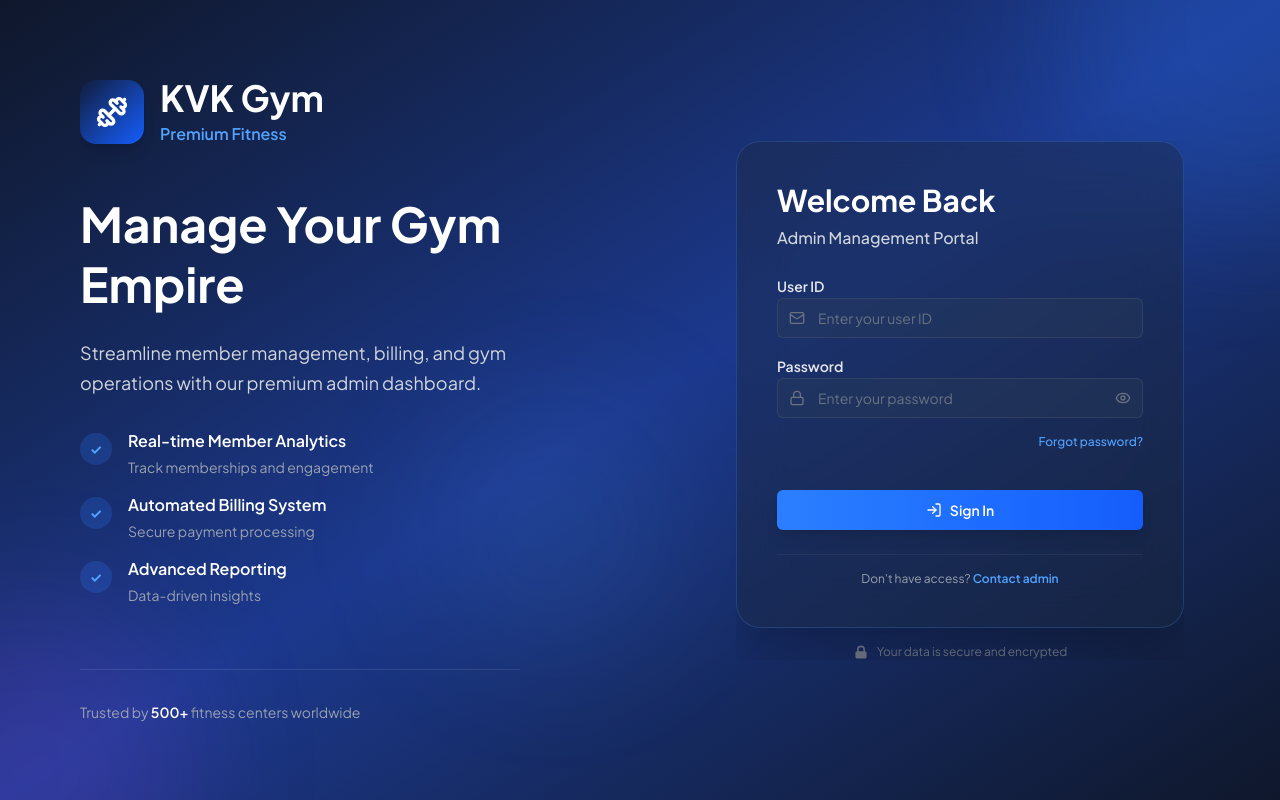
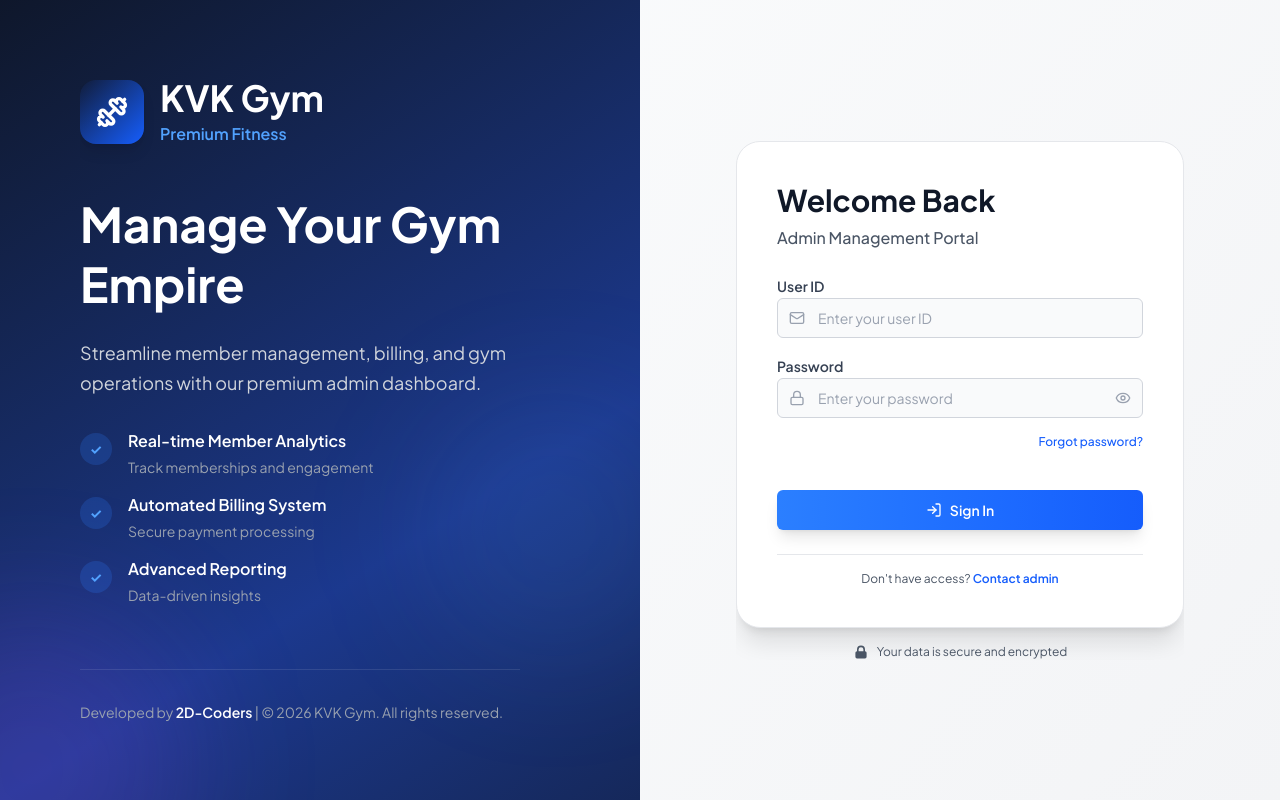
Before and after one commit to 2DCoders/KVK-Gym, a React (Vite) app in the folder kvk-gym-billing/: page / in a window 1280 px wide. Built offline with nearby package versions, Linux system fonts and the light colour scheme.

Commit message:
feat: update login page footer and form styling for improved aesthetics and accessibility

```diff
--- a/kvk-gym-billing/src/pages/login/index.tsx
+++ b/kvk-gym-billing/src/pages/login/index.tsx
@@ -96,29 +96,29 @@ export default function Login() {
             {/* Bottom accent */}
             <div className="mt-16 pt-8 border-t border-white/10">
               <p className="text-sm text-gray-400">
-                Trusted by <span className="font-semibold text-white">500+</span> fitness centers worldwide
+                Developed by <span className="font-semibold text-white">2D-Coders</span> | &copy; 2026 KVK Gym. All rights reserved.
               </p>
             </div>
           </div>
         </div>
 
         {/* Right side - Login form */}
-        <div className="w-full md:w-1/2 flex flex-col justify-center items-center px-4 py-0 md:px-12 lg:px-20 overflow-hidden">
+        <div className="w-full md:w-1/2 flex flex-col justify-center items-center px-4 py-0 md:px-12 lg:px-20 overflow-hidden bg-gradient-to-br from-gray-50 to-gray-100">
           <div className="w-full max-w-md animate-slide-up overflow-y-auto max-h-screen md:max-h-none">
-            {/* Glassmorphism card */}
-            <div className="backdrop-blur-xl bg-slate-800/40 border border-blue-400/20 rounded-3xl shadow-2xl p-8 md:p-10">
+            {/* White card */}
+            <div className="bg-white border border-gray-200 rounded-3xl shadow-xl p-8 md:p-10">
               {/* Header */}
               <div className="mb-6">
                 <div className="flex items-center gap-2 md:hidden mb-4">
                   <div className="w-10 h-10 bg-gradient-to-br from-blue-500 to-blue-600 rounded-xl flex items-center justify-center shadow-lg">
                     <Dumbbell className="w-6 h-6 text-white" strokeWidth={2.5} />
                   </div>
-                  <span className="font-bold text-lg text-white">KVK Gym</span>
+                  <span className="font-bold text-lg text-gray-900">KVK Gym</span>
                 </div>
-                <h2 className="text-3xl md:text-3xl font-bold text-white mb-2">
+                <h2 className="text-3xl md:text-3xl font-bold text-gray-900 mb-2">
                   Welcome Back
                 </h2>
-                <p className="text-gray-300 font-medium">
+                <p className="text-gray-600 font-medium">
                   Admin Management Portal
                 </p>
               </div>
@@ -127,11 +127,11 @@ export default function Login() {
               <form onSubmit={handleSubmit} className="space-y-4">
                 {/* User ID field */}
                 <div className="space-y-2">
-                  <Label htmlFor="userId" className="text-gray-200 font-semibold text-sm">
+                  <Label htmlFor="userId" className="text-gray-700 font-semibold text-sm">
                     User ID
                   </Label>
                   <div className="relative group">
-                    <Mail className="absolute left-3 top-1/2 -translate-y-1/2 w-4 h-4 text-gray-500 group-focus-within:text-blue-400 transition-colors" />
+                    <Mail className="absolute left-3 top-1/2 -translate-y-1/2 w-4 h-4 text-gray-400 group-focus-within:text-blue-500 transition-colors" />
                     <Input
                       id="userId"
                       name="userId"
@@ -139,7 +139,7 @@ export default function Login() {
                       placeholder="Enter your user ID"
                       value={formData.userId}
                       onChange={handleChange}
-                      className="pl-10 pr-4 bg-slate-700/30 border border-slate-600/50 rounded-lg focus:bg-slate-700/50 focus:border-blue-400/50 focus:ring-2 focus:ring-blue-400/20 transition-all placeholder:text-gray-500 h-9 text-gray-100"
+                      className="pl-10 pr-4 bg-gray-50 border border-gray-300 rounded-lg focus:bg-white focus:border-blue-500 focus:ring-2 focus:ring-blue-200 transition-all placeholder:text-gray-400 h-9 text-gray-900"
                       required
                     />
                   </div>
@@ -147,11 +147,11 @@ export default function Login() {
 
                 {/* Password field */}
                 <div className="space-y-2">
-                  <Label htmlFor="password" className="text-gray-200 font-semibold text-sm">
+                  <Label htmlFor="password" className="text-gray-700 font-semibold text-sm">
                     Password
                   </Label>
                   <div className="relative group">
-                    <Lock className="absolute left-3 top-1/2 -translate-y-1/2 w-4 h-4 text-gray-500 group-focus-within:text-blue-400 transition-colors" />
+                    <Lock className="absolute left-3 top-1/2 -translate-y-1/2 w-4 h-4 text-gray-400 group-focus-within:text-blue-500 transition-colors" />
                     <Input
                       id="password"
                       name="password"
@@ -159,13 +159,13 @@ export default function Login() {
                       placeholder="Enter your password"
                       value={formData.password}
                       onChange={handleChange}
-                      className="pl-10 pr-10 bg-slate-700/30 border border-slate-600/50 rounded-lg focus:bg-slate-700/50 focus:border-blue-400/50 focus:ring-2 focus:ring-blue-400/20 transition-all placeholder:text-gray-500 h-9 text-gray-100"
+                      className="pl-10 pr-10 bg-gray-50 border border-gray-300 rounded-lg focus:bg-white focus:border-blue-500 focus:ring-2 focus:ring-blue-200 transition-all placeholder:text-gray-400 h-9 text-gray-900"
                       required
                     />
                     <button
                       type="button"
                       onClick={() => setShowPassword(!showPassword)}
-                      className="absolute right-3 top-1/2 -translate-y-1/2 text-gray-500 hover:text-blue-400 transition-colors"
+                      className="absolute right-3 top-1/2 -translate-y-1/2 text-gray-400 hover:text-blue-500 transition-colors"
                       aria-label={showPassword ? 'Hide password' : 'Show password'}
                     >
                       {showPassword ? (
@@ -181,7 +181,7 @@ export default function Login() {
                 <div className="flex justify-end">
                   <a
                     href="#"
-                    className="text-blue-400 hover:text-blue-300 font-medium text-xs transition-colors">
+                    className="text-blue-600 hover:text-blue-700 font-medium text-xs transition-colors">
                     Forgot password?
                   </a>
                 </div>
@@ -197,10 +197,10 @@ export default function Login() {
               </form>
 
               {/* Footer */}
-              <div className="mt-6 pt-4 border-t border-slate-600/30 text-center">
-                <p className="text-xs text-gray-400">
+              <div className="mt-6 pt-4 border-t border-gray-200 text-center">
+                <p className="text-xs text-gray-600">
                   Don't have access?{' '}
-                  <a href="#" className="text-blue-400 font-semibold hover:text-blue-300 transition-colors">
+                  <a href="#" className="text-blue-600 font-semibold hover:text-blue-700 transition-colors">
                     Contact admin
                   </a>
                 </p>
@@ -208,7 +208,7 @@ export default function Login() {
             </div>
 
             {/* Security info */}
-            <div className="mt-4 flex items-center justify-center gap-2 text-xs text-gray-500">
+            <div className="mt-4 flex items-center justify-center gap-2 text-xs text-gray-600">
               <svg className="w-4 h-4" fill="currentColor" viewBox="0 0 20 20">
                 <path fillRule="evenodd" d="M5 9V7a5 5 0 0110 0v2a2 2 0 012 2v5a2 2 0 01-2 2H5a2 2 0 01-2-2v-5a2 2 0 012-2zm8-2v2H7V7a3 3 0 016 0z" clipRule="evenodd" />
               </svg>
```
